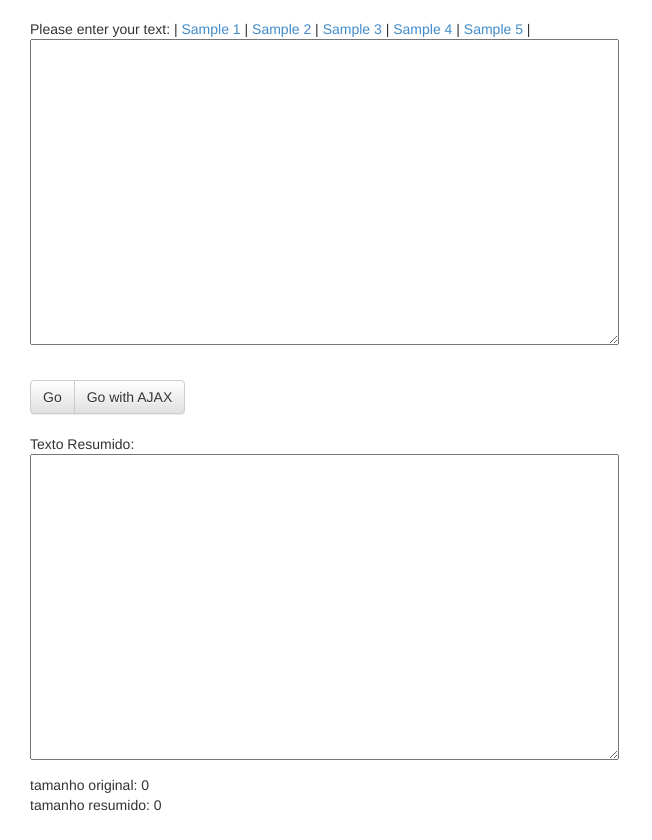
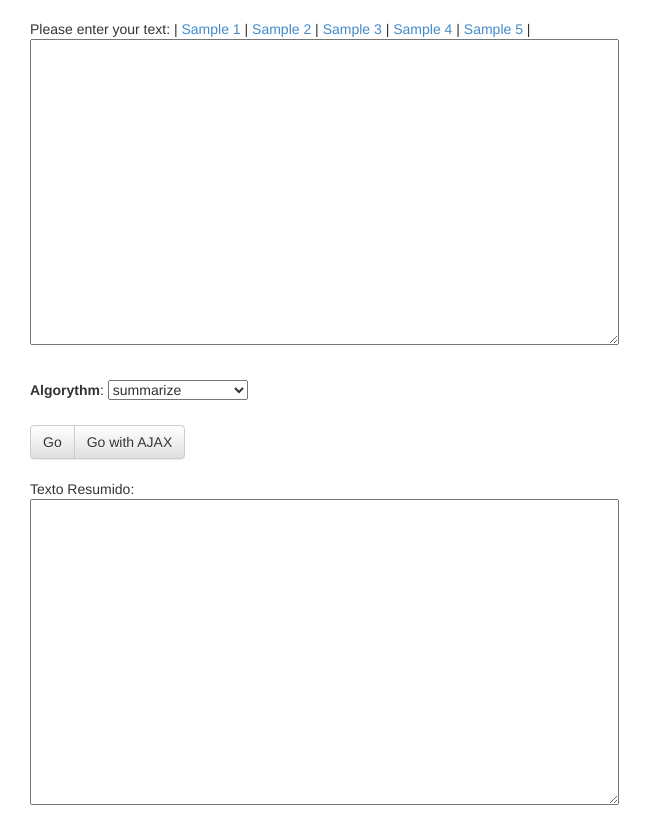
Before and after one commit to dezoito/flask-Summarizer, a Flask app: page / in a window 1280 px wide. Shown: the part 51-891 px from the top of the page, without its empty margins (0-652 px from the left). Before the commit the page ends 862 px from the top, so only its background shows below. Run offline with Flask 2, Linux system fonts and the light colour scheme; parts of the project's set-up code (start-up, migrations or seed data) failed here and were passed over; some libraries are stand-ins or nearby versions.

Commit message:
Form allows selection of algorythm

```diff
--- a/app/forms.py
+++ b/app/forms.py
@@ -4,5 +4,5 @@ from wtforms.validators import DataRequired
 
 class FormResumo(Form):
     texto = TextAreaField('texto', validators=[DataRequired()])
-    # algorythm = SelectField(u'Algorythm', choices=['summarizer', 'textrank'])
+    algorythm = SelectField(u'Algorythm', choices=[('summarize','summarize'),('textrank','textrank (no AJAX)')])
     # remember_me = BooleanField('remember_me', default=False)
--- a/app/templates/form_resumo.html
+++ b/app/templates/form_resumo.html
@@ -22,6 +22,12 @@
           {% endfor %}<br>
 
       </p>
+
+            {{ form.algorythm.label }}: {{ form.algorythm() }}
+
+      <br/>
+      <br/>
+
       <div class="btn-group">
         <button type="submit" class="btn btn-default">Go</button>
         <button type="button" class="btn btn-default" id="btnAjax">Go with AJAX</button>
@@ -29,13 +35,14 @@
 
       <p>
 
+
       <br/>
       Texto Resumido:<br/>
       <textarea cols="70" rows="15" name="txt_resumo" id="txt_resumo">{% if rc.texto_resumido %}{{ rc.texto_resumido }}{% endif %}</textarea>
 
   </form>
 
-<script type="text/javascript">
+<!-- <script type="text/javascript">
   function comparaStrings(){
       document.write("tamanho original: " + document.form_resumo.texto.value.length);
       document.write("<br>");
@@ -43,5 +50,5 @@
   }
 
   comparaStrings();
-</script>
+</script> -->
 {% endblock %}
--- a/app/views.py
+++ b/app/views.py
@@ -17,7 +17,7 @@ def form_resumo():
 
             # summarization happens here
             entrada = form.texto.data
-            texto_resumido = make_summary(entrada)
+            texto_resumido = make_summary(entrada, form.algorythm.data)
             rc['entrada'] = entrada
             rc['texto_resumido'] = texto_resumido
 
@@ -38,7 +38,7 @@ def ajax_resumo():
     return Response(str(texto_resumido), mimetype="text/text")
 
 
-def make_summary(entrada):
+def make_summary(entrada, algo="summarize"):
     """
     Uses summary module to reduce text.
 
@@ -48,8 +48,7 @@ def make_summary(entrada):
 
     Therefore, we are going to use the summarize algo for this API
     """
-
-    return summarize.summarize_text(entrada, block_sep='\n')
-
-    # this is better, but takes to long to be used in ajax calls
-    # return textrank.extractSentences(entrada)
+    if algo == "summarize":
+        return summarize.summarize_text(entrada, block_sep='\n')
+    else:
+        return textrank.extractSentences(entrada)
```
